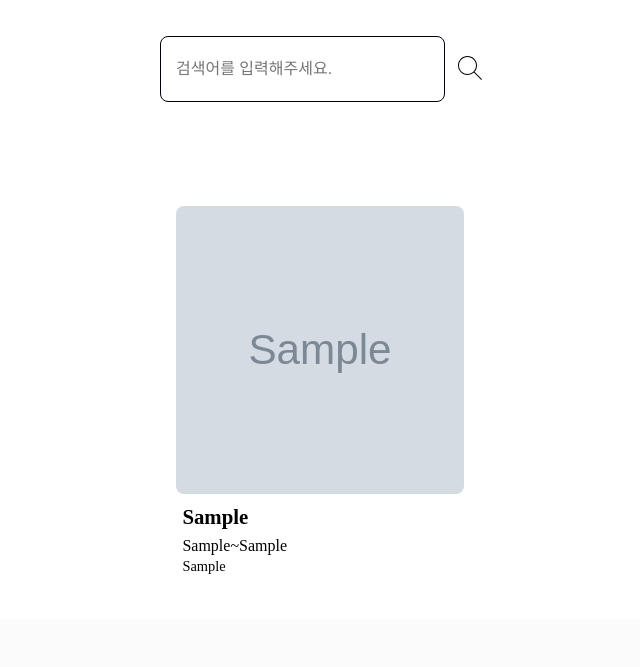
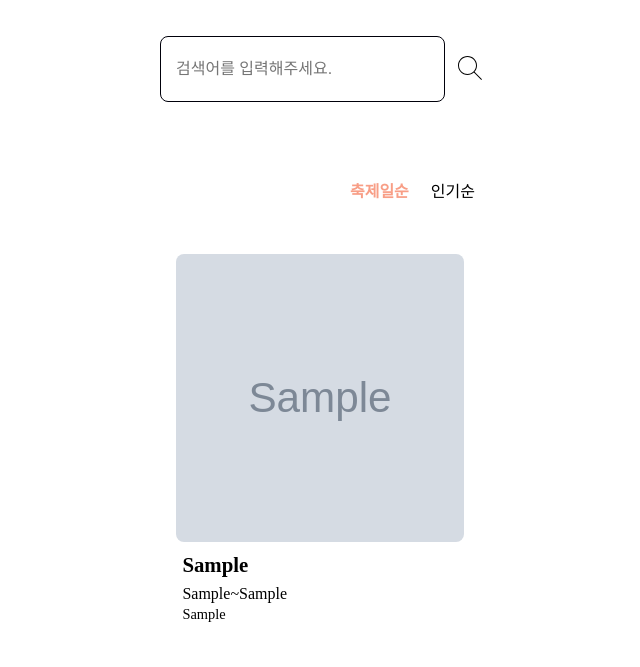
Before and after one commit to nodb/FestivalMap, a Django app: page /festival/ in a window 1280 px wide. Shown: the part 182-849 px from the top of the page, without its empty margins (313-953 px from the left). Before the commit the page ends 756 px from the top, so only its background shows below. Run offline with Django 4.2, Linux system fonts and the light colour scheme; tables that the repository leaves empty hold one stand-in row (values such as "Sample post"); grey boxes marked "Sample" are stand-in pictures; a database or web service that is not in the repository returns one stand-in record (values such as "Sample title"); data that the repository does not hold is empty.

Commit message:
add: 축제 리스트에서 축제일순/인기순 정렬방법 ajax 구현

```diff
--- a/festivalmap/festival_list.py
+++ b/festivalmap/festival_list.py
@@ -1,8 +1,8 @@
 import requests
 
 
-def festival(num):
-    API = f'https://korean.visitkorea.or.kr/kfes/list/selectWntyFstvlList.do?startIdx={num}&searchType=A&searchDate=&searchArea=&searchCate='
+def festival(num, type):
+    API = f'https://korean.visitkorea.or.kr/kfes/list/selectWntyFstvlList.do?startIdx={num}&searchType={type}&searchDate=&searchArea=&searchCate='
     result = []
 
     response = requests.get(url=API)
--- a/festivalmap/show_list.py
+++ b/festivalmap/show_list.py
@@ -1,8 +1,8 @@
 import requests
 
 
-def show(num):
-    API = f'https://www.kopis.or.kr/por/db/pblprfr/selectPblprfrList.json?prfState=^02&tabno=&pageRcdPer=100&pageIndex={num}'
+def show(num, type):
+    API = f'https://www.kopis.or.kr/por/db/pblprfr/selectPblprfrList.json?prfState=^02&tabno=&pageRcdPer=12&pageIndex={num}&orderGubun={type}'
     result = []
 
     response = requests.get(url=API)
--- a/festivalmap/static/css/list.css
+++ b/festivalmap/static/css/list.css
@@ -37,6 +37,21 @@
 
 #search > svg {
   fill: black
+}
+
+.order_box {
+  display: flex;
+  justify-content: flex-end;
+}
+.order {
+  width: fit-content;
+  margin-right: 1rem;
+  font-size: 1rem;
+}
+
+#축제일순 {
+  color: #f89e86;
+  font-weight: bold;
 }
 
 .thumbnail_box {
--- /dev/null
+++ b/festivalmap/static/js/order.js
@@ -0,0 +1,97 @@
+function order(id) {
+    var url = "https://korean.visitkorea.or.kr/kfes/list/selectWntyFstvlList.do";
+    if (id === '인기순') {
+        var typeValue = 'B';  // 인기순 : B
+        document.getElementById("축제일순").style.color = "black";
+        document.getElementById("축제일순").style.fontWeight = "normal";
+        document.getElementById(id).style.color = '#f89e86';
+        document.getElementById(id).style.fontWeight = "bold";
+    } else {
+        var typeValue = 'A';  // 축제일순: A
+        document.getElementById("인기순").style.color = "black";
+        document.getElementById("인기순").style.fontWeight = "normal";
+        document.getElementById(id).style.color = '#f89e86';
+        document.getElementById(id).style.fontWeight = "bold";
+    }
+    var startIdxValue = 0;
+
+    $.ajax({
+        type: "POST",
+        url: url,
+        data: {
+            startIdx: startIdxValue,
+            searchType: typeValue,
+            searchDate: '',
+            searchArea: '',
+            searchCate: ''
+        },
+        // 서버에서 받은 데이터를 처리
+        success: function(data) {
+            // list 클래스 삭제
+            var list = document.getElementsByClassName('list');
+            while (list.length > 0) {
+                list[0].parentNode.removeChild(list[0]);
+            }
+
+            // console.log(data.resultList)
+            for(x of data.resultList) {
+                console.log(x)
+                // ul 요소를 찾습니다.
+                var listBox = document.getElementById('list_box');
+
+                // li 요소 생성
+                var listItem = document.createElement('li');
+                listItem.classList.add('list');
+
+                // a 요소 생성
+                var link = document.createElement('a');
+                link.href = "/festival/" + x.fstvlCntntsId;
+
+                // thumbnail_box 생성
+                var thumbnailBox = document.createElement('div');
+                thumbnailBox.classList.add('thumbnail_box');
+
+                // 이미지 생성
+                var thumbnail = document.createElement('img');
+                thumbnail.src = x.dispFstvlCntntsImgRout;
+                thumbnail.classList.add('thumbnail');
+
+                // content_box 생성
+                var contentBox = document.createElement('div');
+                contentBox.classList.add('content_box');
+
+                // 축제 이름 생성
+                var name = document.createElement('div');
+                name.classList.add('list_name');
+                name.textContent = x.cntntsNm;
+
+                // 날짜 생성
+                var date = document.createElement('div');
+                date.classList.add('list_date');
+                date.textContent = x.fstvlBgngDe + "~" + x.fstvlEndDe;
+
+                // 지역 생성
+                var area = document.createElement('div');
+                area.classList.add('list_area');
+                area.textContent = x.areaNm;
+
+                // 생성한 요소들을 순서대로 조립
+                thumbnailBox.appendChild(thumbnail);
+                contentBox.appendChild(name);
+                contentBox.appendChild(date);
+                contentBox.appendChild(area);
+
+                link.appendChild(thumbnailBox);
+                link.appendChild(contentBox);
+
+                listItem.appendChild(link);
+
+                // 완성된 li 요소를 ul에 추가
+                listBox.appendChild(listItem);
+            }
+        },
+        error: function(xhr, status, error) {
+            console.error("Error:", error);
+        }
+    });
+}
--- a/festivalmap/templates/festivalmap/base.html
+++ b/festivalmap/templates/festivalmap/base.html
@@ -6,6 +6,7 @@
     {% include 'header.html' %} {% block content %} {% endblock %}
   </body>
   <script src="{% static 'js/search.js' %}"></script>
+  <script src="{% static 'js/order.js' %}"></script>
   <script src="{% static 'js/slider.js' %}"></script>
   <script src="{% static 'js/popup.js' %}"></script>
 </html>
--- a/festivalmap/templates/festivalmap/head.html
+++ b/festivalmap/templates/festivalmap/head.html
@@ -2,6 +2,7 @@
 <head>
   <meta charset="UTF-8" />
   <title>Title</title>
+  <script src="https://code.jquery.com/jquery-3.6.0.min.js"></script>
   <link rel="stylesheet" href="{% static 'css/index.css' %}" />
   <link rel="stylesheet" href="{% static 'css/list.css' %}" />
   <link rel="stylesheet" href="{% static 'css/header.css' %}" />
--- a/festivalmap/templates/festivalmap/list.html
+++ b/festivalmap/templates/festivalmap/list.html
@@ -29,7 +29,15 @@
             </svg>
           </button>
         </div>
-        <ul class="list_box">
+        <div class="order_box">
+          <button class="order" id="축제일순" onclick="order('축제일순')">
+            축제일순
+          </button>
+          <button class="order" id="인기순" onclick="order('인기순')">
+            인기순
+          </button>
+        </div>
+        <ul class="list_box" id="list_box">
           {% for key, value in article.items %}
           <li class="list">
             {% if 축제 %}
--- a/festivalmap/views.py
+++ b/festivalmap/views.py
@@ -1,19 +1,5 @@
 from django.shortcuts import render, HttpResponse
 from festivalmap import festival_list, festival_search, festival_info, show_list, show_search, show_info
-
-
-def HTMLTemplate(articleTag, id=None):
-    return f'''
-            <html>
-            <body>
-                <h1><a href="/">축제</h1>
-                    {articleTag}
-                <ul>
-                    <li>hi</li>
-                </ul>
-            </body>
-            </html>
-            '''
 
 
 def index(request):
@@ -22,7 +8,7 @@ def index(request):
 
 def festival(request):
     article = {}
-    for i, x in enumerate(festival_list.festival(0)):
+    for i, x in enumerate(festival_list.festival(0, 'A')):
         article[f"list_{i}"] = {"id": x["id"],
                                 "이미지": x["img"],
                                 "이름": x["name"],
@@ -70,7 +56,7 @@ def festival_id(request, id):
 
 def show(request):
     article = {}
-    for i, x in enumerate(show_list.show(1)):
+    for i, x in enumerate(show_list.show(1, "01")):
         article[f"list_{i}"] = {"id": x["id"],
                                 "이미지": "https://www.kopis.or.kr/" + x["img"],
                                 "이름": x["name"],
```
